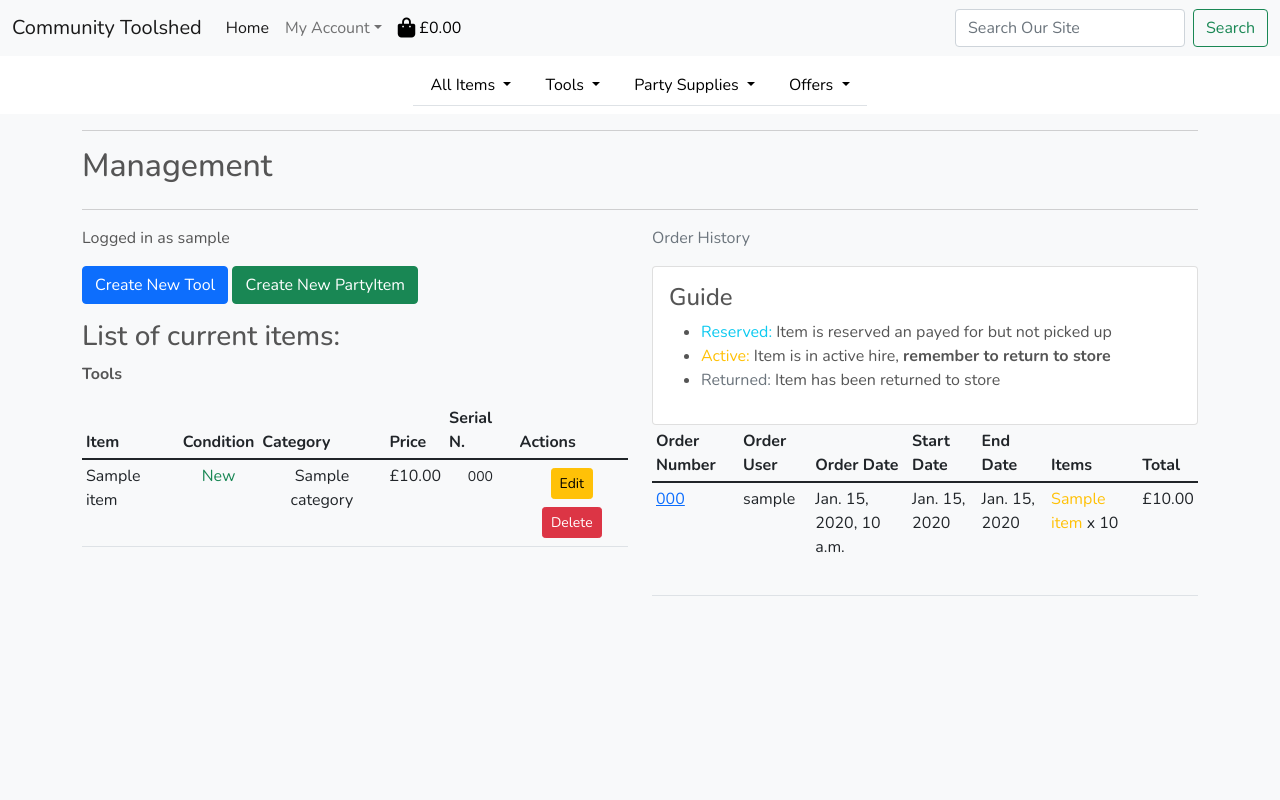
After one commit to Mattds825/community-toolshed-store, a Django app: page /products/management/ in a window 1280 px wide. The commit adds this page. Run offline with Django 5.2, Linux system fonts and the light colour scheme; a user stored in the database is signed in; tables that the repository leaves empty hold one stand-in row (values such as "Sample post"); some libraries are stand-ins or nearby versions.

Commit message:
create product management page for store admins

```diff
--- /dev/null
+++ b/products/templates/products/management.html
@@ -0,0 +1,137 @@
+{% extends "base.html" %}
+{% load static %}
+
+{% load crispy_forms_tags %}
+
+<!--
+{% block extra_css %}
+    <link rel="stylesheet" href="{% static 'profiles/css/profile.css' %}">
+{% endblock %} -->
+
+{% block page_header %}
+    <div class="container header-container">
+        <div class="row">
+            <div class="col"></div>
+        </div>
+    </div>
+{% endblock %}
+
+{% block content %}
+<div class="page-overlay h-100 w-100 top-0 position-fixed bg-light"></div>
+    <div class="container">
+        <div class="row">
+            <div class="col">
+                <hr>
+                <h2 class="logo-font mb-4">Management</h2>
+                <hr>
+            </div>
+        </div>
+        <div class="row">
+            <div class="col-12 col-lg-6">
+                <p>Logged in as {{ user }}</p>
+
+                <div class="flex my-3">
+                    <a href="{% url 'add_tool' %}" class="btn btn-primary">Create New Tool</a>
+                    <a href="{% url 'add_party_item' %}" class="btn btn-success">Create New PartyItem</a>
+                </div>
+
+                <h3>List of current items:</h3>
+
+                <p><strong>Tools</strong></p>
+
+                <div class="table-responsive max-height-400 overflow-y-auto">
+                    <table class="table table-sm table-hover">
+                        <thead>
+                            <tr>
+                                <th>Item</th>
+                                <th>Condition</th>
+                                <th>Category</th>
+                                <th>Price</th>
+                                <th>Serial N.</th>
+                                <th>Actions</th>
+                            </tr>
+                        </thead>
+                        <tbody>
+                            {% for tool in tools %}
+                                <tr>
+                                    <td>{{ tool.name }}</td>
+                                    <td class="text-center">
+                                        {% if tool.condition == 0 %}
+                                            <span class="text-success">New</span>
+                                        {% elif tool.condition == 1 %}
+                                            <span class="text-warning">Fair</span>
+                                        {% else %}
+                                            <span class="text-danger">Poor</span>
+                                        {% endif %}
+                                    </td>
+                                    <td class="text-center" >{{ tool.category }}</td>
+                                    <td class="text-center" >£{{ tool.price }}</td>
+                                    <td class="text-center"><small>{{ tool.serial_number }}</small></td>
+                                    <td class="text-center">
+                                        <a href="" class="btn btn-sm btn-warning my-1">Edit</a>
+                                        <a href="" class="btn btn-sm btn-danger my-1">Delete</a>
+                                    </td>
+                                </tr>
+                            {% endfor %}
+                        </tbody>
+                    </table>
+                </div>
+            </div>
+            <div class="col-12 col-lg-6">
+                <p class="text-muted">Order History</p>
+                <div class="card text-start">
+                    <div class="card-body">
+                        <h4 class="card-title">Guide</h4>
+                        <ul>
+                            <li><span class="text-info">Reserved:</span> Item is reserved an payed for but not picked up</li>
+                            <li><span class="text-warning">Active:</span> Item is in active hire, <strong>remember to return to store</strong></li>
+                            <li><span class="text-secondary">Returned:</span> Item has been returned to store</li>
+                        </ul>
+                    </div>
+                </div>
+
+                <div class="table-responsive max-height-400 overflow-y-auto">
+                    <table class="table table-sm table-hover">
+                        <thead>
+                            <tr>
+                                <th>Order Number</th>
+                                <th>Order User</th>
+                                <th>Order Date</th>
+                                <th>Start Date</th>
+                                <th>End Date</th>
+                                <th>Items</th>
+                                <th>Total</th>
+                            </tr>
+                        </thead>
+                        <tbody>
+                            {% for order in orders|dictsortreversed:"date" %}
+                                <tr>
+                                    <td><a href="{% url 'order_management' order.order_number %}" title="{{ order.order_number }}">
+                                        {{ order.order_number|truncatechars:8 }}
+                                    </a></td>
+                                    <td>{{ order.user_profile }}</td>
+                                    <td>{{ order.date }}</td>
+                                    <td>{{ order.start_date }}</td>
+                                    <td>{{ order.end_date }}</td>
+                                    <td>
+                                        <ul class="list-unstyled">
+                                            {% for order_item in order.order_items.all %}
+                                                <li>
+                                                    <p>
+                                                        <span class="{% if order_item.status == 'reserved' %}text-info{% elif order_item.status == 'active' %}text-warning{% else %}text-secondary{% endif %}">
+                                                            {{ order_item.item.name }}</span> x {{ order_item.quantity }}
+                                                    </p><br>
+                                                </li>
+                                            {% endfor %}
+                                        </ul>
+                                    </td>
+                                    <td>£{{ order.order_total }}</td>
+                                </tr>
+                            {% endfor %}
+                        </tbody>
+                    </table>
+                </div>
+            </div>
+        </div>
+    </div>
+{% endblock %}
--- a/products/urls.py
+++ b/products/urls.py
@@ -5,4 +5,7 @@ from . import views
 urlpatterns = [
     path('', views.all_products, name='products'),
     path('<product_id>', views.product_detail, name='product_detail'),
+    path('management/', views.management, name='management'),
+    path('add_tool/', views.add_tool, name='add_tool'),
+    path('add_party_item/', views.add_party_item, name='add_party_item'),
 ]
--- a/products/views.py
+++ b/products/views.py
@@ -2,7 +2,11 @@ from django.shortcuts import render, get_object_or_404, redirect, reverse
 from django.contrib import messages
 from django.db.models import Q, F, Case, When, CharField, ImageField, IntegerField, Count
 from django.db.models.functions import Lower
+from django.contrib.auth.decorators import login_required
+
 from .models import Item, Tool, PartyItem, Category
+from checkout.models import Order
+from .forms import ToolForm, PartyItemForm
 
 # Create your views here.
 
@@ -129,3 +133,55 @@ def product_detail(request, product_id):
     }
 
     return render(request, 'products/product_detail.html', context)
+
+@login_required
+def management(request):
+    """
+    A view to show the management page
+    """
+
+    items = Item.objects.all()
+    tools = Tool.objects.all()
+    party_items = PartyItem.objects.all()
+    orders = Order.objects.all()
+
+    context = {
+        'tools': tools,
+        'party_items': party_items,
+        'orders': orders,
+        'items': items,
+    }
+
+    return render(request, 'products/management.html', context)
+
+@login_required
+def add_tool(request):
+    """
+    Add a Tool to the store
+    """
+
+    tool_form = ToolForm()
+
+    context = {
+        'tool_form': tool_form,
+    }
+
+    template = 'products/add_tool.html'
+
+    return render(request, template, context)
+
+@login_required
+def add_party_item(request):
+    """
+    Add a Party Item to the store
+    """
+
+    party_item_form = PartyItemForm()
+
+    context = {
+        'party_item_form': party_item_form,
+    }
+
+    template = 'products/add_party_item.html'
+
+    return render(request, template, context)
--- a/profiles/urls.py
+++ b/profiles/urls.py
@@ -5,4 +5,5 @@ from . import views
 urlpatterns = [
     path('', views.profile, name='profile'),
     path('order_history/<order_number>', views.order_history, name='order_history'),
+    path('order_management/<order_number>', views.order_management, name='order_management'),
 ]
--- a/templates/base.html
+++ b/templates/base.html
@@ -89,7 +89,7 @@ This is the base template for the website. It contains the header, footer and th
                         <ul class="dropdown-menu" aria-labelledby="user-options">
                             {% if request.user.is_authenticated %}
                             {% if request.user.is_superuser %}
-                            <li><a href="" class="dropdown-item">Product Management</a></li>
+                            <li><a href="{% url 'management' %}" class="dropdown-item">Product Management</a></li>
                             <li><hr class="dropdown-divider"></li>
                             {% endif %}
                             <li><a href="{% url 'profile' %}" class="dropdown-item">My Profile</a></li>
```
Also changed, not shown: checkout/templates/checkout/checkout_success.html (+9 -4 lines), products/forms.py (added, +40 -0 lines), profiles/views.py (+19 -0 lines), products/templates/products/add_tool.html (added).
